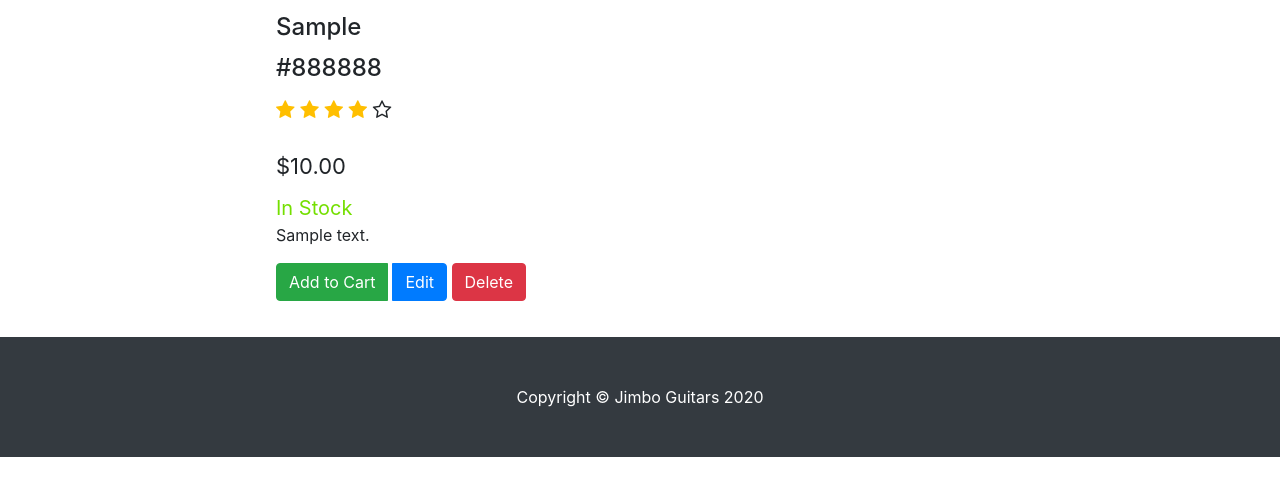
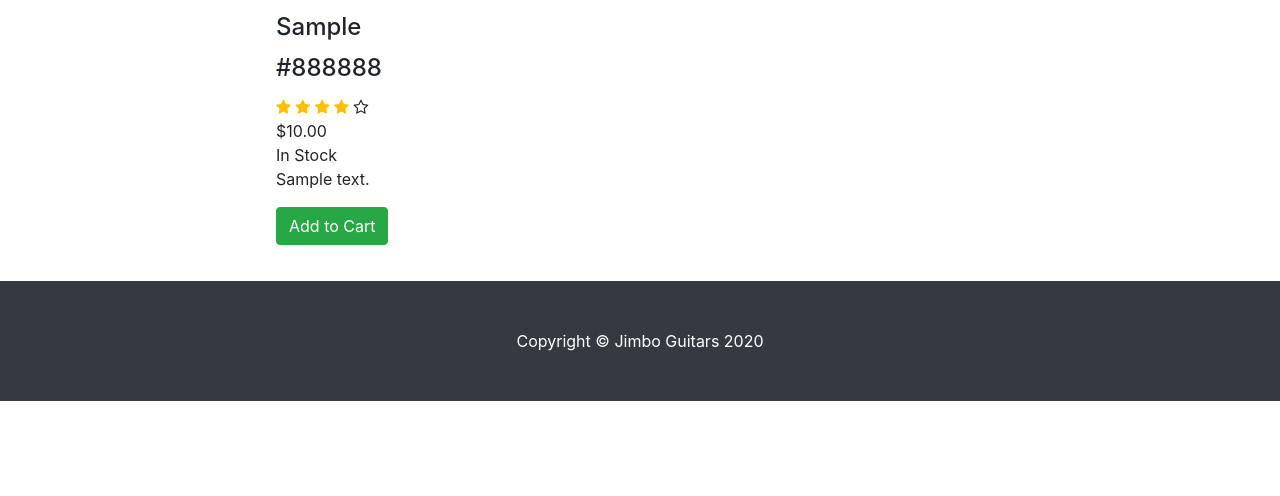
Before and after one commit to papadum-is-nice/TGC_Milestone_Project_4, a Django app: page /show_guitars/ in a window 1280 px wide. Shown: the part 177-673 px from the top of the page. Run offline with Django 3.2, Linux system fonts and the light colour scheme; tables that the repository leaves empty hold one stand-in row (values such as "Sample post"); some libraries are stand-ins or nearby versions.

Commit message:
Ensure only logged in users can CRUD guitars

```diff
--- a/guitars/views.py
+++ b/guitars/views.py
@@ -1,6 +1,7 @@
 from django.shortcuts import render, redirect, reverse, get_object_or_404
 from django.contrib import messages
 from django.db.models import Q
+from django.contrib.auth.decorators import login_required
 from .models import Guitars
 from .forms import Guitarsform, GuitarsSearchForm
 
@@ -24,6 +25,7 @@ def show_guitars(request):
 #         'all_guitars':all_guitars,
 #     })
 
+@login_required
 def create_guitars(request):
     if request.method == 'POST':
         create_guitars_form = Guitarsform(request.POST)
@@ -37,7 +39,7 @@ def create_guitars(request):
         'form':create_guitars_form
     })
 
-
+@login_required
 def update_guitars(request, guitar_id):
     guitars_being_updated = get_object_or_404(Guitars, pk=guitar_id)
     if request.method == "POST":
@@ -51,13 +53,14 @@ def update_guitars(request, guitar_id):
         'form':update_guitars_form
     })
 
+@login_required
 def confirm_delete_guitar(request, guitar_id):
     guitar_being_deleted = get_object_or_404(Guitars, pk=guitar_id)
     return render(request, 'confirm_delete_guitar.html', {
         'guitar':guitar_being_deleted
     })
 
-
+@login_required
 def actually_delete_guitar(request, guitar_id):
     guitar_being_deleted = get_object_or_404(Guitars, pk=guitar_id)
     guitar_being_deleted.delete()
--- a/static/style/styles.css
+++ b/static/style/styles.css
@@ -18,40 +18,40 @@
 					PRODUCTS
 *********************************************/
 
-.product {
-	height: 321px;
-}
+/*.product {*/
+/*	height: 321px;*/
+/*}*/
 
-.product>img {
-	max-width: 230px;
-}
+/*.product>img {*/
+/*	max-width: 230px;*/
+/*}*/
 
-.product-rating {
-	font-size: 20px;
-	margin-bottom: 25px;
-}
+/*.product-rating {*/
+/*	font-size: 20px;*/
+/*	margin-bottom: 25px;*/
+/*}*/
 
-.product-title {
-	font-size: 20px;
-}
+/*.product-title {*/
+/*	font-size: 20px;*/
+/*}*/
 
-.product-desc {
-	font-size: 14px;
-}
+/*.product-desc {*/
+/*	font-size: 14px;*/
+/*}*/
 
-.product-price {
-	font-size: 22px;
-}
+/*.product-price {*/
+/*	font-size: 22px;*/
+/*}*/
 
-.product-stock {
-	color: #74DF00;
-	font-size: 20px;
-	margin-top: 10px;
-}
+/*.product-stock {*/
+/*	color: #74DF00;*/
+/*	font-size: 20px;*/
+/*	margin-top: 10px;*/
+/*}*/
 
-.product-info {
-	margin-top: 50px;
-}
+/*.product-info {*/
+/*	margin-top: 50px;*/
+/*}*/
 
 /*********************************************
 					VIEW
--- a/templates/show_guitars.html
+++ b/templates/show_guitars.html
@@ -28,11 +28,13 @@
 					<p class="card-text">{{guitar.desc}}</p>
 					<div class="btn-group">
 						<a href="{% url 'add_to_cart' guitar_id=guitar.id %}" class="btn btn-success">Add to Cart</a>
+						{% if user.is_authenticated %}
 						<a href="{% url 'update_guitar' guitar_id=guitar.id %}" class="btn btn-primary ml-1">Edit</a>
+						<a href="{% url 'confirm_delete_guitar' guitar_id=guitar.id %}" class="btn btn-danger ml-1">Delete</a>
+						{% endif %}
 					</div>
-					<div class="btn-group">
-						<a href="{% url 'confirm_delete_guitar' guitar_id=guitar.id %}" class="btn btn-danger">Delete</a>
-					</div>
+					<!--<div class="btn-group">-->
+					<!--</div>-->
 				</div>
 			</div>
 		</div>
```
